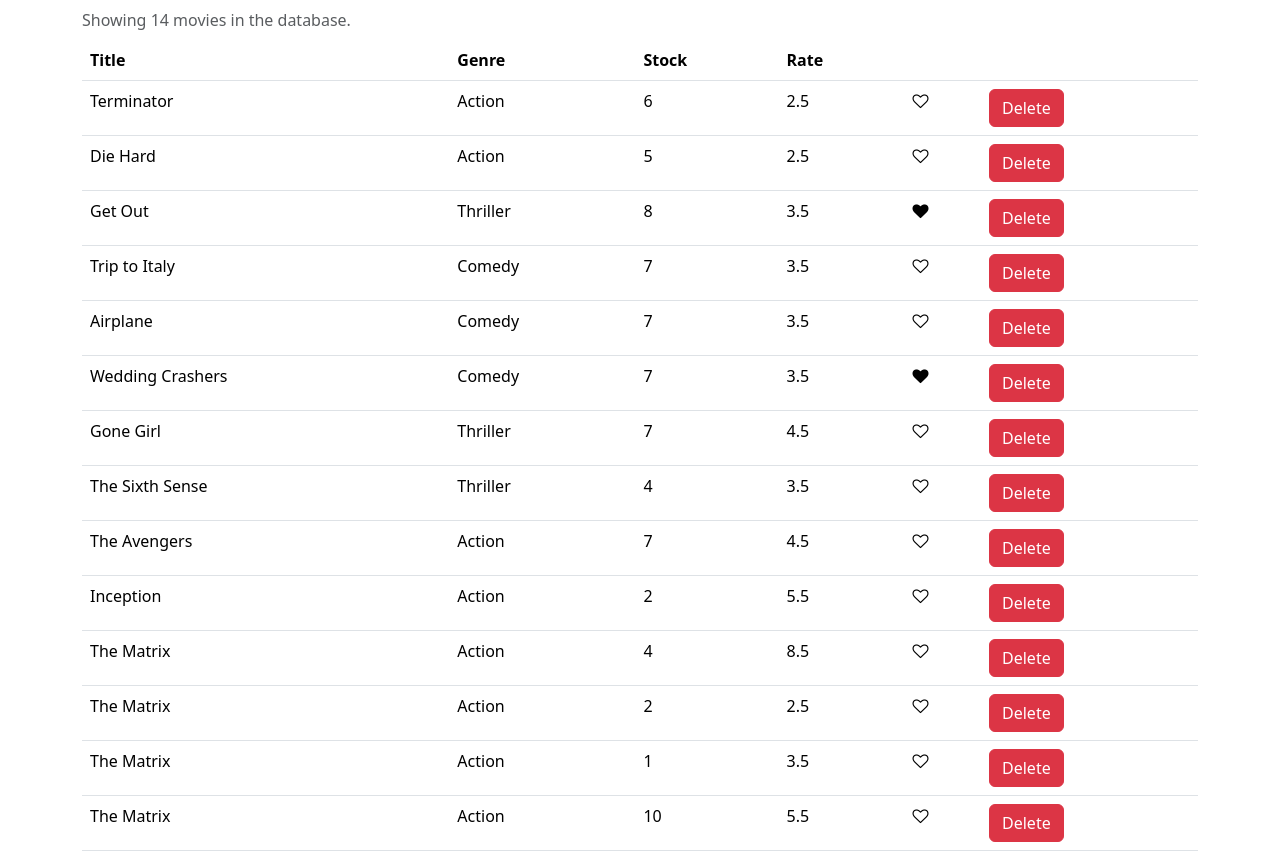
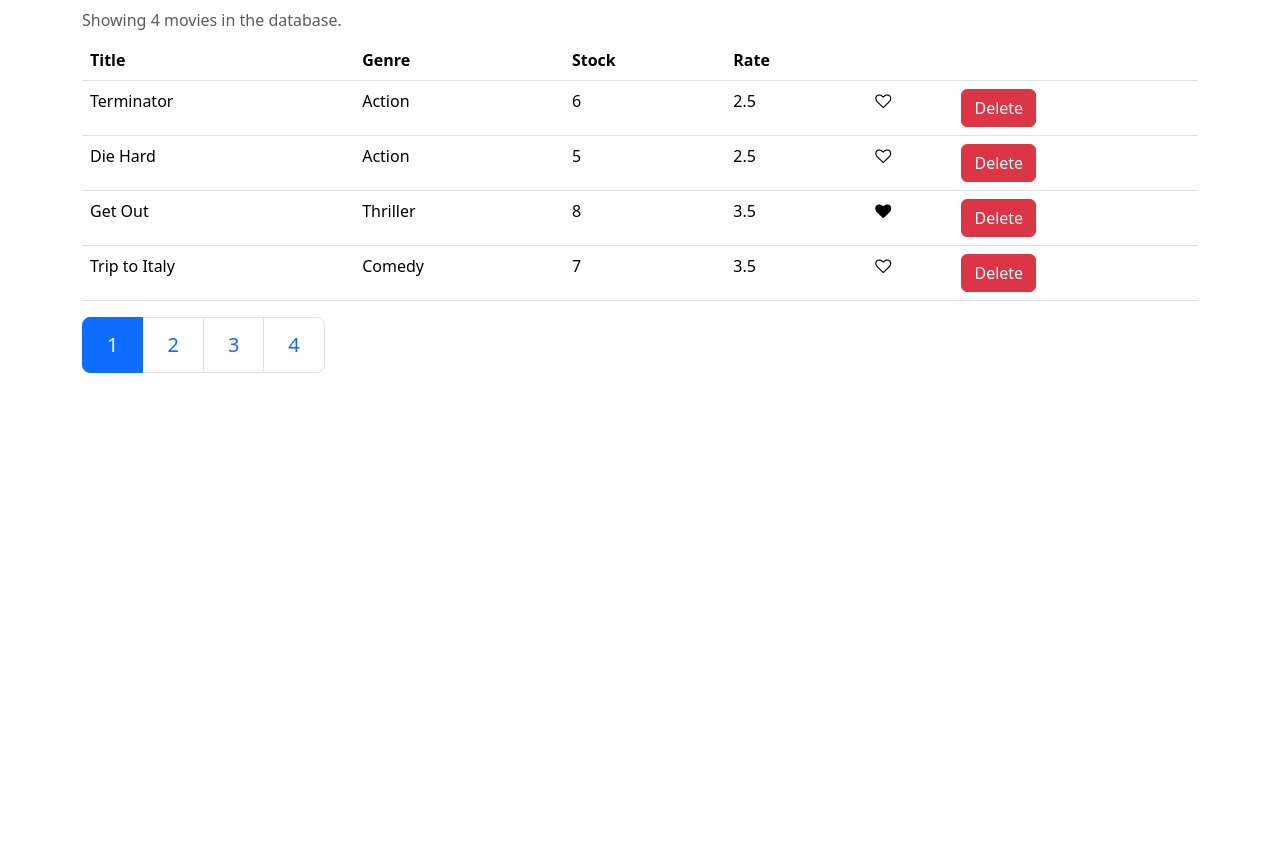
Before and after one commit to marstas/vidly, a React (Create React App) app: page / in a window 1280 px wide. After the commit the page ends 800 px from the top, so only its background shows below. Built offline with nearby package versions, Linux system fonts and the light colour scheme.

Commit message:
Pagination task

```diff
--- a/src/components/Movies.tsx
+++ b/src/components/Movies.tsx
@@ -1,25 +1,38 @@
 import React, { useState } from 'react';
+import { PAGE_SIZE } from '../constants';
 import { getMovies } from '../services/fakeMovieService';
+import { getOnePage } from '../utils';
 import Like from './common/Like';
+import Pagination from './common/Pagination';
 
 export default function Movies() {
-  const [movies, setMovies] = useState(getMovies());
+  const allMovies = getMovies();
+  const [activeMovies, setActiveMovies] = useState(getOnePage(allMovies, 1));
+  const [activePage, setActivePage] = useState(1);
 
   const handleDelete = (movieId: string) => {
-    const indx = movies.findIndex((movie) => movie._id === movieId);
-    movies.splice(indx, 1);
-    setMovies([...movies]);
+    const indx = allMovies.findIndex((movie) => movie._id === movieId);
+    allMovies.splice(indx, 1);
+    setActiveMovies(getOnePage([...allMovies], activePage));
   };
 
   const handleLike = (movieId: string) => {
-    const indx = movies.findIndex((movie) => movie._id === movieId);
-    movies[indx].liked = !movies[indx].liked;
-    setMovies([...movies]);
+    const indx = activeMovies.findIndex((movie) => movie._id === movieId);
+    activeMovies[indx].liked = !activeMovies[indx].liked;
+    setActiveMovies([...activeMovies]);
   };
 
-  return movies.length > 0 ? (
+  const handlePageChange = (newPage: number) => {
+    if (newPage !== activePage) {
+      setActivePage(newPage);
+      setActiveMovies(getOnePage(allMovies, newPage));
+    }
+  };
+
+  return activeMovies.length > 0 ? (
+    <>
       <table className="table caption-top">
-      <caption>Showing {movies.length} movies in the database.</caption>
+        <caption>Showing {activeMovies.length} movies in the database.</caption>
         <thead>
           <tr>
             <th scope="col">Title</th>
@@ -31,14 +44,17 @@ export default function Movies() {
           </tr>
         </thead>
         <tbody>
-        {movies.map((movie) => (
+          {activeMovies.map((movie) => (
             <tr key={movie._id}>
               <td>{movie.title}</td>
               <td>{movie.genre.name}</td>
               <td>{movie.numberInStock}</td>
               <td>{movie.dailyRentalRate}</td>
               <td>
-              <Like onLike={() => handleLike(movie._id)} liked={movie.liked} />
+                <Like
+                  onLike={() => handleLike(movie._id)}
+                  liked={movie.liked}
+                />
               </td>
               <td>
                 <button
@@ -52,6 +68,12 @@ export default function Movies() {
           ))}
         </tbody>
       </table>
+      <Pagination
+        numPages={Math.ceil(allMovies.length / PAGE_SIZE)}
+        activePage={activePage}
+        onPageChange={handlePageChange}
+      />
+    </>
   ) : (
     <h3>There are no movies available.</h3>
   );
--- /dev/null
+++ b/src/components/common/Pagination.tsx
@@ -0,0 +1,36 @@
+import React from 'react';
+
+type PaginationProps = {
+  numPages: number;
+  activePage: number;
+  onPageChange: (newPage: number) => void;
+};
+
+export default function Pagination({
+  numPages,
+  activePage,
+  onPageChange
+}: PaginationProps) {
+  if (numPages < 2) return null;
+
+  return (
+    <nav aria-label="Page navigation">
+      <ul className="pagination pagination-lg">
+        {Array.from({ length: numPages }, (_, i) => i + 1).map((pageNumber) => (
+          <li
+            className={`page-item ${pageNumber === activePage ? 'active' : ''}`}
+            key={pageNumber}
+          >
+            <span
+              className="page-link"
+              onClick={() => onPageChange(pageNumber)}
+              style={{ cursor: 'pointer' }}
+            >
+              {pageNumber}
+            </span>
+          </li>
+        ))}
+      </ul>
+    </nav>
+  );
+}
--- /dev/null
+++ b/src/constants.ts
@@ -0,0 +1 @@
+export const PAGE_SIZE = 4;
--- /dev/null
+++ b/src/utils.ts
@@ -0,0 +1,5 @@
+import { PAGE_SIZE } from './constants';
+
+export function getOnePage<Type>(itemArray: Type[], pageNumber: number) {
+  return itemArray.slice((pageNumber - 1) * PAGE_SIZE, pageNumber * PAGE_SIZE);
+}
```
Lines whose indentation alone changed are shown as unchanged.
